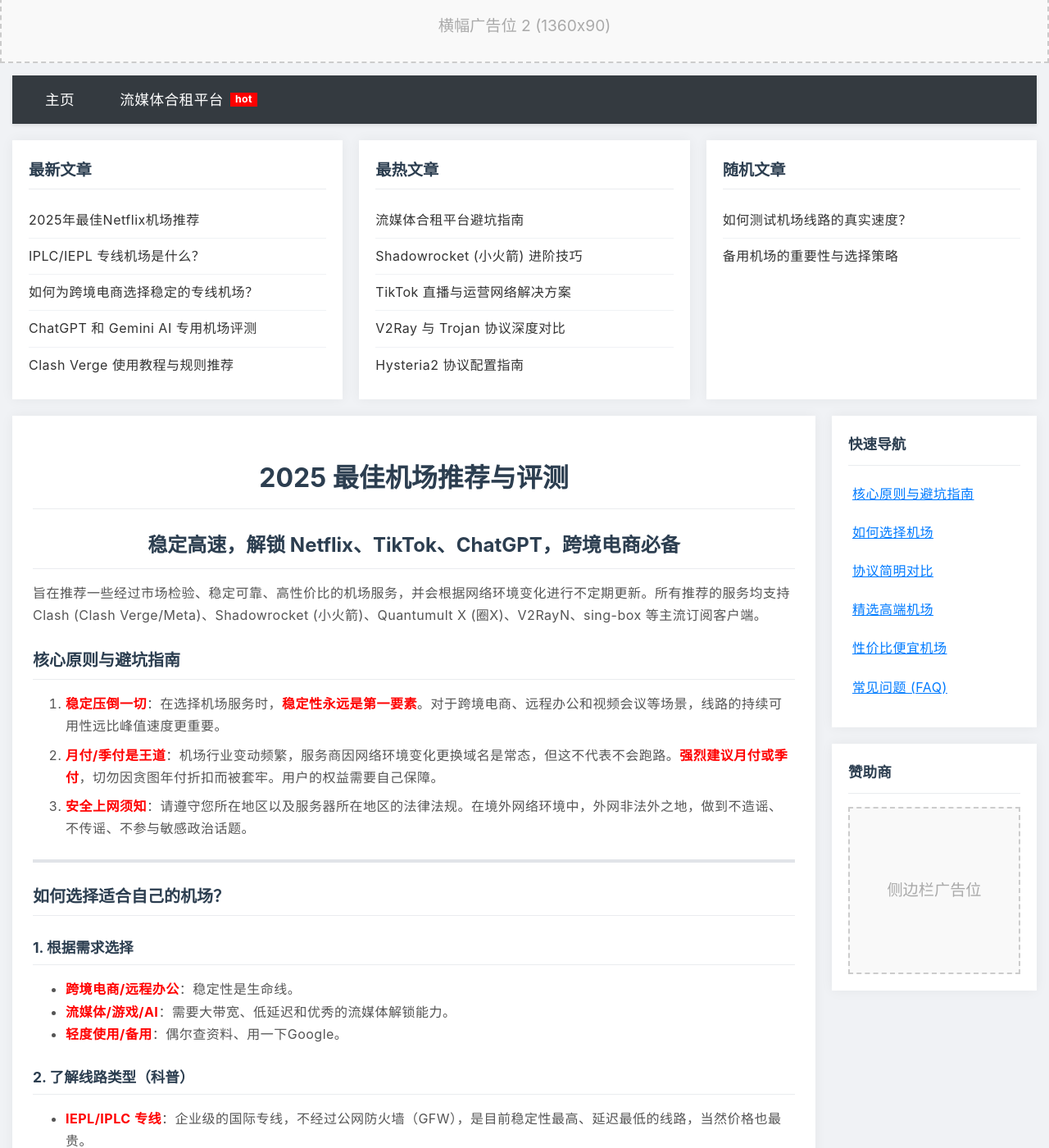
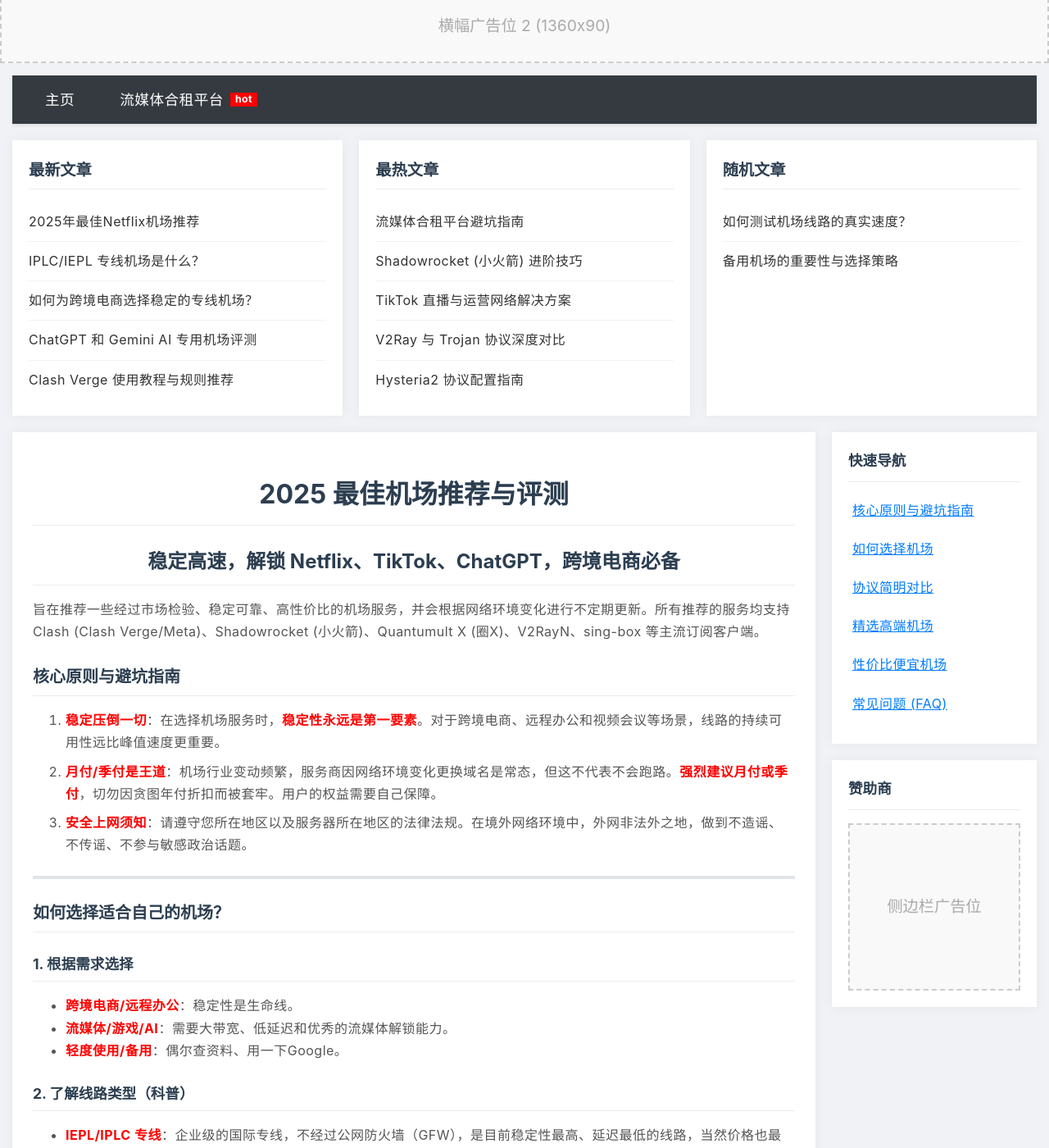
Before and after one commit to jichang-yun/jichang-yun.github.io, a Jekyll site: the page index.html, which Jekyll copies as it is, in a window 1280 px wide and 1400 px high, scrolled down 337 px. Shown: the whole window at 82% size. Built offline with Jekyll 4.4.1, drawn with Linux system fonts in a browser that asks for light colours.

Commit message:
Update index.html

```diff
--- a/index.html
+++ b/index.html
@@ -322,7 +322,7 @@
             margin: 0;
         }
         .article-column li {
-            padding: 8px 0;
+            padding: 10px 0;
             border-bottom: 1px solid #f0f2f5;
         }
         .article-column li:last-child {
```
Also changed, not shown: other parts of index.html (+1 -1 lines).
